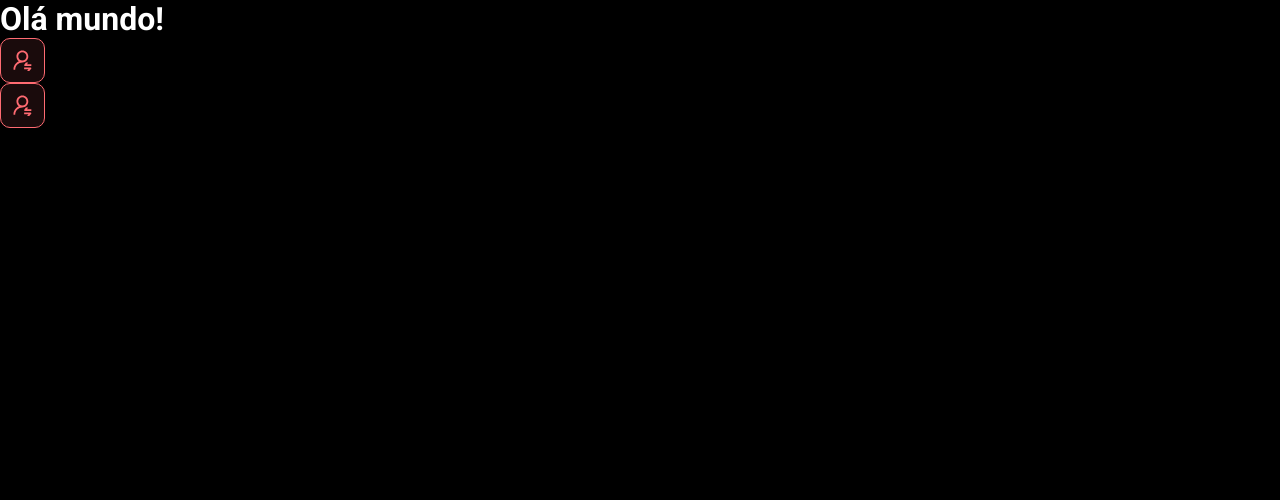
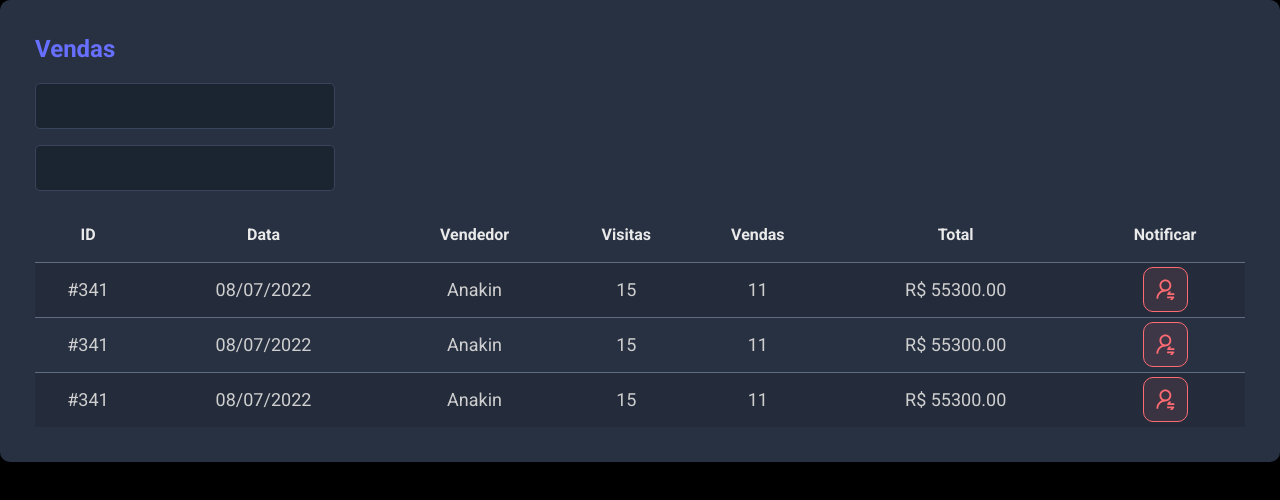
Before and after one commit to sBrunoSoares/dsmeta, a React (Vite) app in the folder frontend/: page / in a window 1280 px wide. Shown: the top 500 px of the page. Built offline with nearby package versions, Linux system fonts and the light colour scheme.

Commit message:
Other components

```diff
--- a/frontend/src/App.tsx
+++ b/frontend/src/App.tsx
@@ -1,11 +1,17 @@
-import NotificationButton from "./components/NotificationButton"
+import Header from "./components/Header"
+import SalesCard from "./components/SalesCard"
 
 function App() {
   return (
     <>
-      <h1>Olá mundo!</h1>
-      <NotificationButton />
-      <NotificationButton />
+      <main>
+        <section id="sales">
+          <div className="dsmeta-container">
+            <SalesCard />
+
+          </div>
+        </section>
+      </main>
     </>
   )
 
--- /dev/null
+++ b/frontend/src/components/Header/index.tsx
@@ -0,0 +1,23 @@
+import logo from "../../assets/img/logo.svg"
+
+import "./styles.css"
+
+function header() {
+    return (
+
+        <header>
+            <div className="dsmeta-logo-container">
+                <img src={logo} alt="DSMeta" />
+                <h1>DSMeta</h1>
+                <p>
+                    Desenvolvido por
+                    <a href="https://www.instagram.com/devsuperior.ig">@devsuperior.ig</a>
+                </p>
+            </div>
+        </header>
+
+    )
+
+}
+
+export default header
--- /dev/null
+++ b/frontend/src/components/Header/styles.css
@@ -0,0 +1,27 @@
+Header {
+    background: linear-gradient(180deg, #102347 0%, #181818 100%);
+    height: 220px;
+    display: flex;
+    align-items: center;
+    justify-content: center;
+}
+
+.dsmeta-logo-container {
+    display: flex;
+    flex-direction: column;
+    align-items: center;
+}
+
+.dsmeta-logo-container img {
+    width: 235px;
+}
+
+.dsmeta-logo-container h1 {
+    margin-top: 15px;
+    font-size: 24px;
+}
+
+.dsmeta-logo-container p {
+    font-size: 14px;
+    font-weight: 300;
+}
--- /dev/null
+++ b/frontend/src/components/SalesCard/index.tsx
@@ -0,0 +1,81 @@
+import NotificationButton from "../NotificationButton"
+import "./styles.css"
+
+function SalesCard() {
+    return (
+
+        <div className="dsmeta-card">
+            <h2 className="dsmeta-sales-title">Vendas</h2>
+            <div>
+                <div className="dsmeta-form-control-container">
+                    <input className="dsmeta-form-control" type="text" />
+                </div>
+                <div className="dsmeta-form-control-container">
+                    <input className="dsmeta-form-control" type="text" />
+                </div>
+            </div>
+
+            <div>
+                <table className="dsmeta-sales-table">
+                    <thead>
+                        <tr>
+                            <th className="show992">ID</th>
+                            <th className="show576">Data</th>
+                            <th>Vendedor</th>
+                            <th className="show992">Visitas</th>
+                            <th className="show992">Vendas</th>
+                            <th>Total</th>
+                            <th>Notificar</th>
+                        </tr>
+                    </thead>
+                    <tbody>
+                        <tr>
+                            <td className="show992">#341</td>
+                            <td className="show576">08/07/2022</td>
+                            <td>Anakin</td>
+                            <td className="show992">15</td>
+                            <td className="show992">11</td>
+                            <td>R$ 55300.00</td>
+                            <td>
+                                <div className="dsmeta-red-btn-container">
+                                    <NotificationButton />
+                                </div>
+                            </td>
+                        </tr>
+                        <tr>
+                            <td className="show992">#341</td>
+                            <td className="show576">08/07/2022</td>
+                            <td>Anakin</td>
+                            <td className="show992">15</td>
+                            <td className="show992">11</td>
+                            <td>R$ 55300.00</td>
+                            <td>
+                                <div className="dsmeta-red-btn-container">
+                                  <NotificationButton />
+                                </div>
+                            </td>
+                        </tr>
+                        <tr>
+                            <td className="show992">#341</td>
+                            <td className="show576">08/07/2022</td>
+                            <td>Anakin</td>
+                            <td className="show992">15</td>
+                            <td className="show992">11</td>
+                            <td>R$ 55300.00</td>
+                            <td>
+                                <div className="dsmeta-red-btn-container">
+                                  <NotificationButton />
+                                </div>
+                            </td>
+                        </tr>
+                    </tbody>
+
+                </table>
+            </div>
+
+        </div>
+    )
+
+}
+
+export default SalesCard
--- /dev/null
+++ b/frontend/src/components/SalesCard/styles.css
@@ -0,0 +1,99 @@
+.dsmeta-card {
+    background-color: #283142;
+    border-radius: 10px;
+    padding: 30px 10px;
+}
+
+
+.dsmeta-sales-title {
+    color: #676fff;
+    font-size: 24px;
+    margin-bottom: 20px;
+}
+
+.dsmeta-form-control-container {
+    margin-bottom: 16px;
+    max-width: 300px;
+}
+
+.dsmeta-form-control {
+    width: 100%;
+    height: 46px;
+    background-color: #1b2531;
+    border: 1px solid #384459;
+    border-radius: 5px;
+    color: #9aaabe;
+    padding: 0 20px;
+    font-size: 18px;
+}
+
+.dsmeta-sales-table {
+    width: 100%;
+    border-spacing: 0;
+    border-collapse: collapse;
+}
+
+.dsmeta-sales-table thead {
+    height: 55px;
+    font-size: 16px;
+    color: #e9e9e9;
+    font-weight: 700;
+}
+
+.dsmeta-sales-table tbody {
+    font-size: 14px;
+    font-weight: 400;
+    color: #cfcfcf;
+    text-align: center;
+}
+
+.dsmeta-sales-table tbody tr {
+    height: 74px;
+    border-top: 1px solid #5f6e82;
+}
+
+.dsmeta-sales-table tbody tr:hover>td {
+    background-color: #384459;
+}
+
+.dsmeta-sales-table tbody tr:nth-child(odd) {
+    background-color: #242c3b;
+}
+
+.dsmeta-red-btn-container {
+    display: flex;
+    justify-content: center;
+}
+
+
+.show576 {
+    display: none;
+}
+
+.show992 {
+    display: none;
+}
+
+@media (min-width: 576px) {
+    .show576 {
+        display: table-cell;
+    }
+
+    .dsmeta-card {
+        padding: 35px;
+    }
+
+    .dsmeta-sales-table tbody tr {
+        height: 55px;
+    }
+
+    .dsmeta-sales-table tbody {
+        font-size: 18px;
+    }
+}
+
+@media (min-width: 992px) {
+    .show992 {
+        display: table-cell;
+    }
+}
```
Also changed, not shown: frontend/src/assets/img/logo.svg.svg (added).
